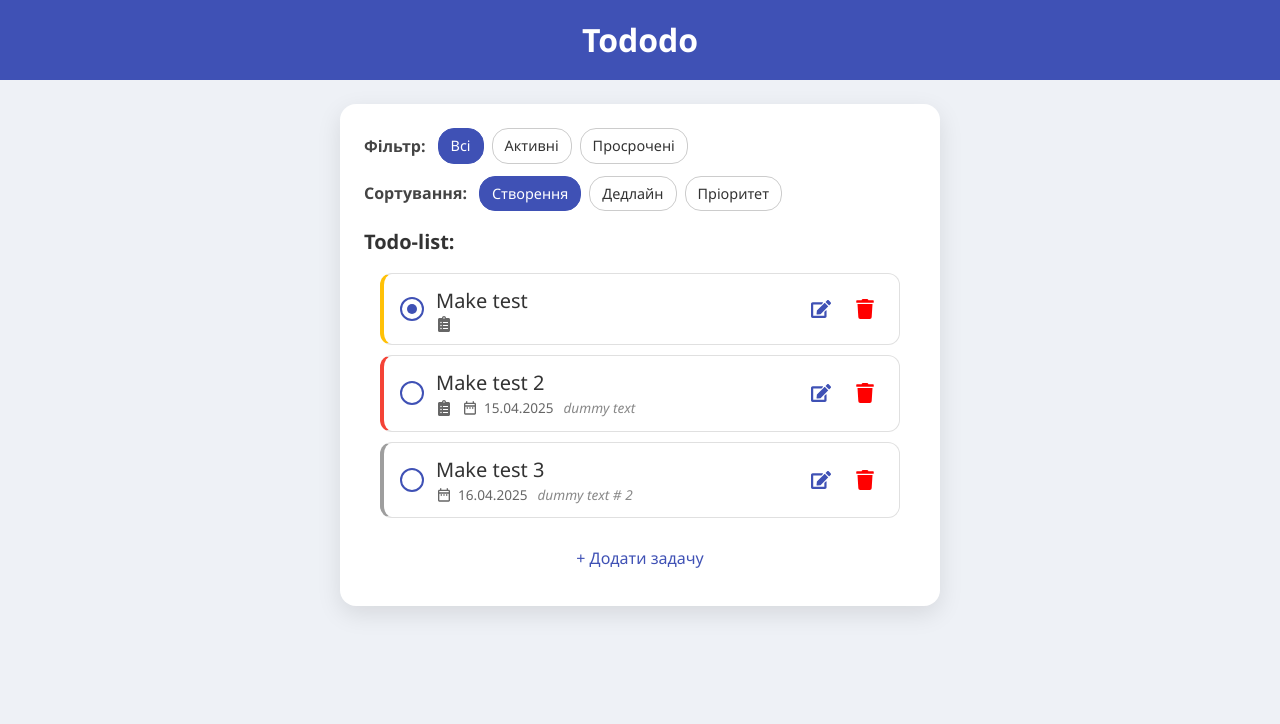
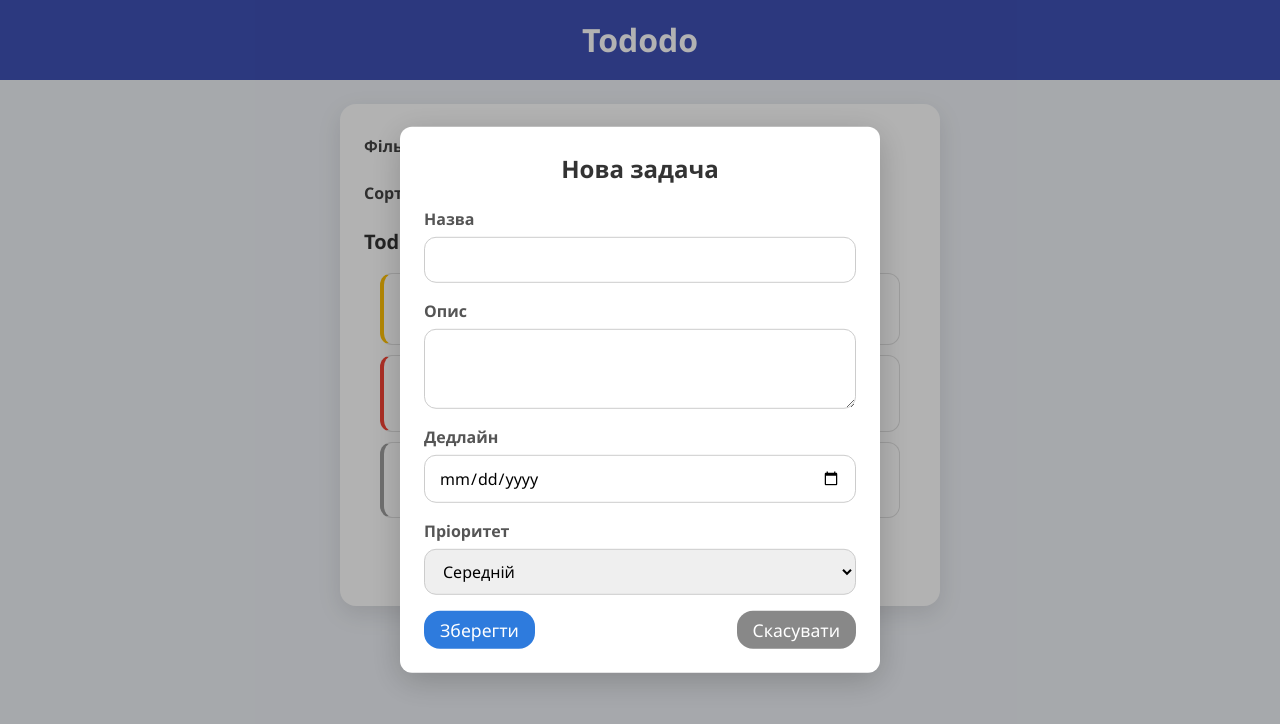
Before and after one commit to dugd/tododo-front, a React (Vite) app: page / in a window 1280 px wide. Both pictures are taken after a click on the button "+ Додати задачу". Shown: the top 724 px of the page. Built offline with nearby package versions, Linux system fonts and the light colour scheme.

Commit message:
apply modals

```diff
--- a/src/App.jsx
+++ b/src/App.jsx
@@ -7,20 +7,58 @@ import "./styles/reset.css";
 import "./styles/base.css";
 import "./styles/layout.css";
 import "./styles/task-menu.css";
+import TaskFormModal from "./components/TaskFormModal.jsx";
 
 
 export default function App() {
     const [tasks, setTasks] = useState(initTasks);
+
+    const [modalOpen, setModalOpen] = useState(false);
+    const [editingTask, setEditingTask] = useState(null);
+
     const [filterFn, setFilterFn] = useState(() => () => true);
     const [sortFn, setSortFn] = useState(null);
 
-    function addTask(title) {
+    function addTask({ title, description, deadline, priority }) {
         setTasks(prevTasks =>
             [
                 ...prevTasks,
-                { id: crypto.randomUUID(), title, done: false }
+                {
+                    id: crypto.randomUUID(),
+                    title,
+                    description,
+                    deadline,
+                    priority,
+                    done: false
+                }
             ]
         );
+    }
+
+    function editTask(id, data) {
+        setTasks(prevTasks => prevTasks.map(t => {
+            return t.id === id ? { ...t, ...data } : t;
+            })
+        );
+    }
+
+    function openCreateModal() {
+        setEditingTask(null);
+        setModalOpen(true);
+    }
+
+    function openEditModal(task) {
+        setEditingTask(task);
+        setModalOpen(true);
+    }
+
+    function saveTask(data) {
+        if (editingTask) {
+            editTask(editingTask.id, data);
+        }
+        else {
+            addTask(data);
+        }
     }
 
     function toggleTask(id) {
@@ -49,11 +87,21 @@ export default function App() {
 
                 <h2 className="list-title">Todo-list:</h2>
 
-                <TaskList tasks={visibleTasks} toggleTask={toggleTask} deleteTask={deleteTask} />
+                <TaskList tasks={visibleTasks} toggleTask={toggleTask} editTask={openEditModal} deleteTask={deleteTask} />
 
-                <button className="btn-add-task-full">
+                <button
+                    className="btn-add-task-full"
+                    onClick={() => openCreateModal()}
+                >
                     + Додати задачу
                 </button>
+
+                <TaskFormModal
+                    isOpen={modalOpen}
+                    onClose={ () => setModalOpen(false) }
+                    onSave={ saveTask }
+                    initialData={ editingTask }
+                />
             </main>
         </>
     );
--- /dev/null
+++ b/src/components/TaskFormModal.jsx
@@ -0,0 +1,95 @@
+import { useState, useEffect } from 'react';
+import ReactDOM from 'react-dom';
+import '../styles/modal.css'
+
+export default function TaskFormModal({ isOpen, onClose, onSave, initialData = null }) {
+    const [title, setTitle] = useState('');
+    const [description, setDescription] = useState('');
+    const [deadline, setDeadline] = useState('');
+    const [priority, setPriority] = useState(2);
+
+    useEffect(() => {
+        if (initialData) {
+            setTitle(initialData.title || '');
+            setDescription(initialData.description || '');
+            setDeadline(initialData.deadline?.slice(0, 10) || '');
+            setPriority(initialData.priority || 2);
+        } else {
+            setTitle('');
+            setDescription('');
+            setDeadline('');
+            setPriority(2);
+        }
+    }, [initialData, isOpen]);
+
+    function handleSubmit(e) {
+        e.preventDefault();
+        onSave({
+            title,
+            description,
+            deadline,
+            priority: parseInt(priority)
+        });
+        onClose();
+    }
+
+    if (!isOpen) return null;
+
+    return ReactDOM.createPortal(
+        <>
+            <div className="modal-overlay" onClick={onClose}></div>
+            <div className="modal modal-task-form">
+                <h2 className="modal-title">{initialData ? 'Редагування задачі' : 'Нова задача'}</h2>
+                <form onSubmit={handleSubmit} className="modal-form">
+                    <div className="modal-group">
+                        <label className="modal-label">Назва</label>
+                        <input
+                            className="modal-input"
+                            value={title}
+                            onChange={e => setTitle(e.target.value)}
+                            required
+                        />
+                    </div>
+
+                    <div className="modal-group">
+                        <label className="modal-label">Опис</label>
+                        <textarea
+                            className="modal-input modal-textarea"
+                            value={description}
+                            onChange={e => setDescription(e.target.value)}
+                        />
+                    </div>
+
+                    <div className="modal-group">
+                        <label className="modal-label">Дедлайн</label>
+                        <input
+                            className="modal-input"
+                            type="date"
+                            value={deadline}
+                            onChange={e => setDeadline(e.target.value)}
+                        />
+                    </div>
+
+                    <div className="modal-group">
+                        <label className="modal-label">Пріоритет</label>
+                        <select
+                            className="modal-input"
+                            value={priority}
+                            onChange={e => setPriority(e.target.value)}
+                        >
+                            <option value={1}>Низький</option>
+                            <option value={2}>Середній</option>
+                            <option value={3}>Високий</option>
+                        </select>
+                    </div>
+
+                    <div className="modal-actions">
+                        <button className="modal-btn btn-save" type="submit">Зберегти</button>
+                        <button className="modal-btn btn-cancel" type="button" onClick={onClose}>Скасувати</button>
+                    </div>
+                </form>
+            </div>
+        </>,
+        document.body
+    );
+}
--- a/src/components/TaskItem.jsx
+++ b/src/components/TaskItem.jsx
@@ -3,7 +3,7 @@ import { MdOutlineDateRange } from "react-icons/md";
 import { format } from 'date-fns';
 import "../styles/task-item.css";
 
-export default function TaskItem({ task, toggleTask, deleteTask }) {
+export default function TaskItem({ task, toggleTask, editTask, deleteTask }) {
     const { id, title, done, deadline, priority, description, subtasks } = task;
 
     const deadlineFormatted = deadline
@@ -48,7 +48,7 @@ export default function TaskItem({ task, toggleTask, deleteTask }) {
             </div>
 
             <div className="task-actions">
-                <button className="btn-edit" onClick={() => console.log("edit", id)}>
+                <button className="btn-edit" onClick={() => editTask(task)}>
                     <FaEdit />
                 </button>
                 <button className="btn-delete" onClick={() => deleteTask(id)}>
--- a/src/components/TaskList.jsx
+++ b/src/components/TaskList.jsx
@@ -1,7 +1,7 @@
 import TaskItem from "./TaskItem.jsx";
 import "../styles/task-list.css";
 
-export default function TaskList({ tasks, toggleTask, deleteTask }) {
+export default function TaskList({ tasks, toggleTask, editTask, deleteTask }) {
     return (
         <ul className="task-list">
             {tasks.length === 0 ?
@@ -9,7 +9,7 @@ export default function TaskList({ tasks, toggleTask, deleteTask }) {
                     :(
                 </p>
                 : tasks.map((task) => {
-                    return <TaskItem key={task.id} task={task} toggleTask={toggleTask} deleteTask={deleteTask} />;
+                    return <TaskItem key={task.id} task={task} toggleTask={toggleTask} editTask={editTask} deleteTask={deleteTask} />;
                 })
             }
         </ul>
--- a/src/data.js
+++ b/src/data.js
@@ -14,7 +14,7 @@ export default [
         "updatedAt": "2025-04-14T10:56:29.791Z",
     },
     {
-        "_id": "67fe0c74bd78e0138a804e56",
+        "id": "67fe0c74bd78e0138a804e56",
         "title": "Make test 2",
         "done": false,
         "description": "dummy text",
@@ -32,7 +32,6 @@ export default [
         ],
         "createdAt": "2025-04-15T07:36:20.215Z",
         "updatedAt": "2025-04-15T07:36:20.215Z",
-        "__v": 0
     },
     {
         "title": "Make test 3",
@@ -40,7 +39,7 @@ export default [
         "description": "dummy text # 2",
         "deadline": "2025-04-16T06:25:20.000Z",
         "priority": 1,
-        "_id": "67fe1a74bd78e0138a804e59",
+        "id": "67fe1a74bd78e0138a804e59",
         "subtasks": [],
         "createdAt": "2025-04-15T08:36:04.046Z",
         "updatedAt": "2025-04-15T08:36:04.046Z",
--- /dev/null
+++ b/src/styles/modal.css
@@ -0,0 +1,102 @@
+.modal {
+    position: fixed;
+    top: 50%;
+    left: 50%;
+    transform: translate(-50%, -50%);
+    background: white;
+    border-radius: 12px;
+    box-shadow: 0 8px 32px rgba(0, 0, 0, 0.2);
+    padding: 24px;
+    z-index: 1000;
+    width: 100%;
+    max-width: 480px;
+}
+
+.modal-overlay {
+    position: fixed;
+    inset: 0;
+    background: rgba(0, 0, 0, 0.3);
+    z-index: 999;
+}
+
+.modal-task-form {
+    display: flex;
+    flex-direction: column;
+}
+
+.modal-title {
+    font-size: 1.5rem;
+    margin-bottom: 20px;
+    text-align: center;
+}
+
+.modal-form {
+    display: flex;
+    flex-direction: column;
+    gap: 16px;
+}
+
+.modal-group {
+    display: flex;
+    flex-direction: column;
+    gap: 6px;
+}
+
+.modal-label {
+    font-weight: bold;
+    font-size: 16px;
+    color: #555;
+}
+
+.modal-input {
+    padding: 10px 14px;
+    border: 1px solid #ccc;
+    border-radius: 12px;
+    font-size: 1rem;
+    transition: border-color 0.2s ease;
+}
+
+.modal-input:focus {
+    border-color: #3f51b5;
+    outline: none;
+}
+
+.modal-textarea {
+    resize: vertical;
+    min-height: 80px;
+}
+
+.modal-actions {
+    display: flex;
+    align-items: center;
+    justify-content: space-between;
+}
+
+.modal-btn {
+    background-color: transparent;
+    border: none;
+    border-radius: 16px;
+    padding: 6px 16px;
+    font-size: 1.1rem;
+    color: #333;
+    cursor: pointer;
+    transition: background-color 0.2s ease;
+}
+
+.btn-save {
+    background-color: #2e7bdd;
+    color: white;
+}
+
+.btn-save:hover {
+    background-color: #1c66c3;
+}
+
+.btn-cancel {
+    background-color: #888;
+    color: white;
+}
+
+.btn-cancel:hover {
+    background-color: #777;
+}
```
Also changed, not shown: src/components/NewTaskForm.jsx (deleted, +0 -28 lines).
